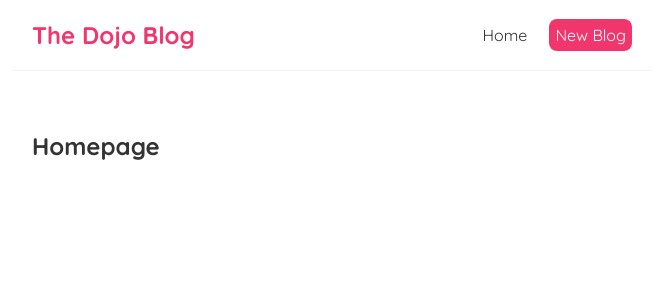
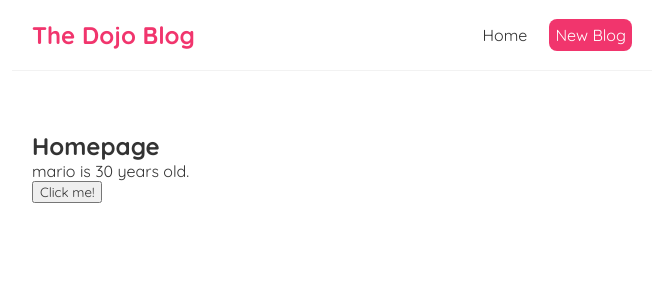
Before and after one commit to syf107/complete-react-netninja, a React (Create React App) app in the folder dojo-blog/: page / in a window 1280 px wide. Shown: the top 300 px of the page, without its empty margins (308-971 px from the left). Built offline with nearby package versions, Linux system fonts and the light colour scheme.

Commit message:
adding click event learning and useState

```diff
--- a/dojo-blog/src/Home.js
+++ b/dojo-blog/src/Home.js
@@ -1,7 +1,22 @@
+import { useState } from "react";
+
 const Home = () => {
+  // let name = 'mario';
+  const [name, setName] = useState("mario");
+  const [age, setAge] = useState(30);
+
+  const handleClick = () => {
+    setName("luigi");
+    setAge(25);
+  };
+
   return (
     <div className="home">
       <h2>Homepage</h2>
+      <p>
+        {name} is {age} years old.
+      </p>
+      <button onClick={handleClick}>Click me!</button>
     </div>
   );
 };
```
